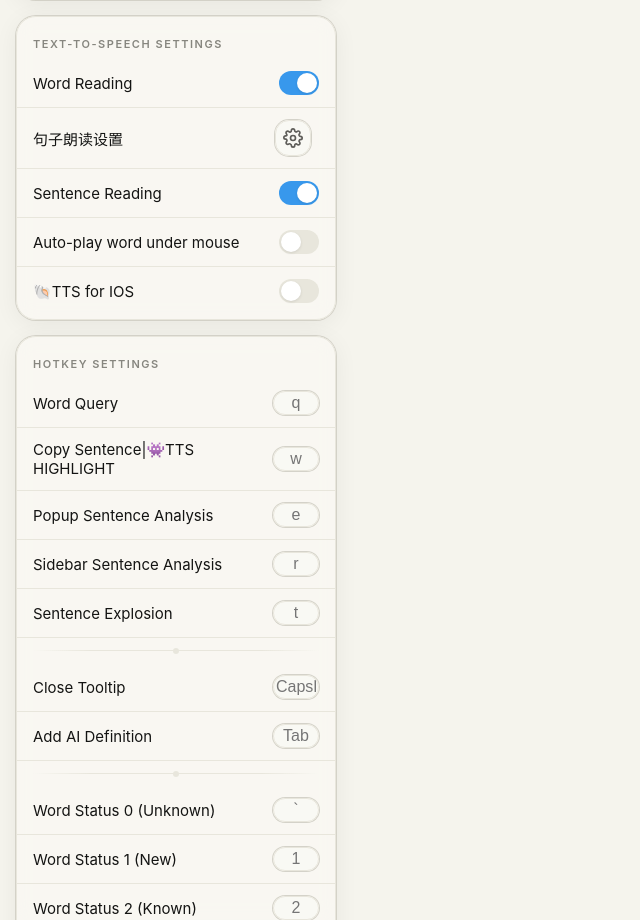
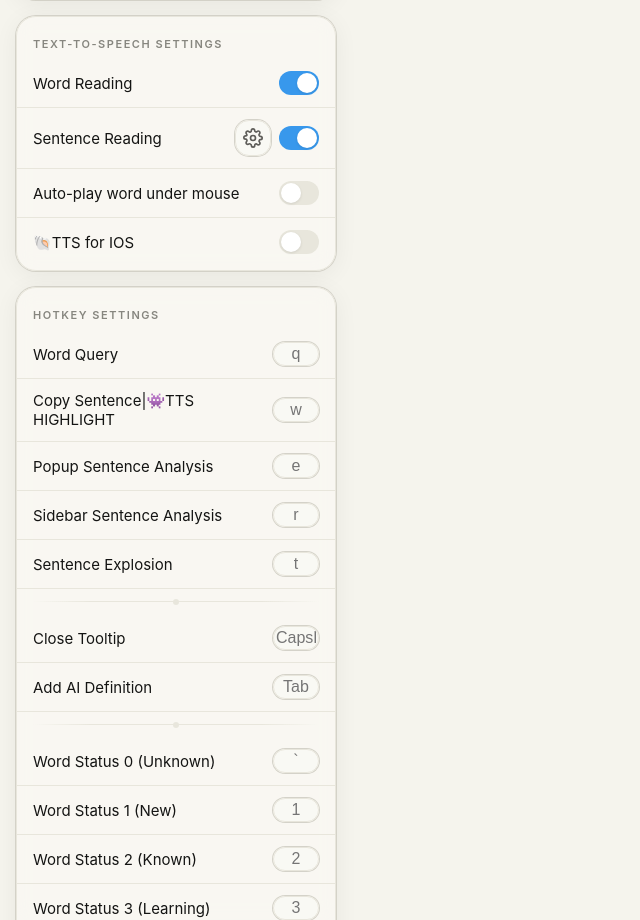
Before and after one commit to lingkuma/LingKuma, a website built with webpack: page src/popup/popup.html in a window 1280 px wide. Shown: the part 1989-2909 px from the top of the page, without its empty margins (0-640 px from the left). Built offline with nearby package versions, Linux system fonts and the light colour scheme; some packages are replaced by stand-ins of ours; a web font is replaced by a local one.

Commit message:
feat: update sentence TTS settings UI with toggle and checkbox integration

```diff
--- a/src/popup/popup.html
+++ b/src/popup/popup.html
@@ -2288,13 +2288,16 @@
     </div>
     <div class="toggle">
       <div style="display: flex; align-items: center; justify-content: space-between; width: 100%;">
-        <label>句子朗读设置</label>
+        <label for="enableSentenceTTS" data-i18n="sentence_tts">句子朗读</label>
+        <div style="display: flex; align-items: center;">
         <button class="settings-toggle-button" id="sentenceTTSSettingsToggle" style="margin-right: 8px;">
           <svg xmlns="http://www.w3.org/2000/svg" width="20" height="20" viewBox="0 0 24 24" fill="none" stroke="currentColor" stroke-width="2" stroke-linecap="round" stroke-linejoin="round">
             <circle cx="12" cy="12" r="3"></circle>
             <path d="M19.4 15a1.65 1.65 0 0 0 .33 1.82l.06.06a2 2 0 0 1 0 2.83 2 2 0 0 1-2.83 0l-.06-.06a1.65 1.65 0 0 0-1.82-.33 1.65 1.65 0 0 0-1 1.51V21a2 2 0 0 1-2 2 2 2 0 0 1-2-2v-.09A1.65 1.65 0 0 0 9 19.4a1.65 1.65 0 0 0-1.82-.33l-.06.06a2 2 0 0 1-2.83 0 2 2 0 0 1 0-2.83l.06-.06a1.65 1.65 0 0 0 .33-1.82 1.65 1.65 0 0 0-1.51-1H3a2 2 0 0 1-2-2 2 2 0 0 1 2-2h.09A1.65 1.65 0 0 0 4.6 9a1.65 1.65 0 0 0-.33-1.82l-.06-.06a2 2 0 0 1 0-2.83 2 2 0 0 1 2.83 0l.06.06a1.65 1.65 0 0 0 1.82.33H9a1.65 1.65 0 0 0 1-1.51V3a2 2 0 0 1 2-2 2 2 0 0 1 2 2v.09a1.65 1.65 0 0 0 1 1.51 1.65 1.65 0 0 0 1.82-.33l.06-.06a2 2 0 0 1 2.83 0 2 2 0 0 1 0 2.83l-.06.06a1.65 1.65 0 0 0-.33 1.82V9a1.65 1.65 0 0 0 1.51 1H21a2 2 0 0 1 2 2 2 2 0 0 1-2 2h-.09a1.65 1.65 0 0 0-1.51 1z"></path>
           </svg>
         </button>
+        <input type="checkbox" id="enableSentenceTTS">
+        </div>
       </div>
     </div>
     <div class="settings-section" id="sentenceTTSSettings">
@@ -2302,10 +2305,6 @@
         <label for="sentenceTTSAutoDetectLanguage">自动判断语言</label>
         <input type="checkbox" id="sentenceTTSAutoDetectLanguage" checked>
       </div>
-    </div>
-    <div class="toggle">
-      <label for="enableSentenceTTS" data-i18n="sentence_tts">句子朗读</label>
-      <input type="checkbox" id="enableSentenceTTS">
     </div>
     <div class="toggle">
       <label for="enableAutoWordTTS" data-i18n="auto_word_tts">自动播放鼠标下单词</label>
```
